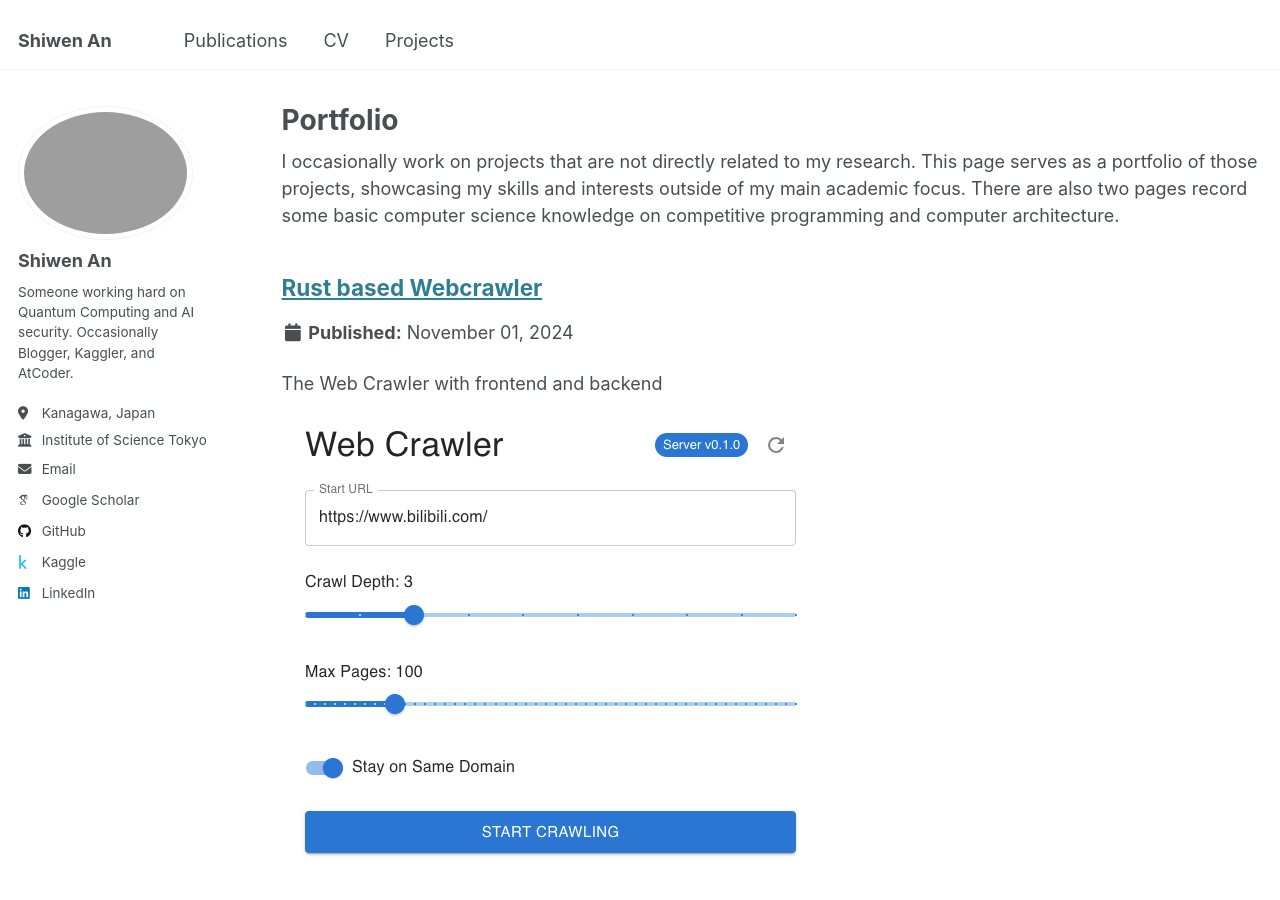
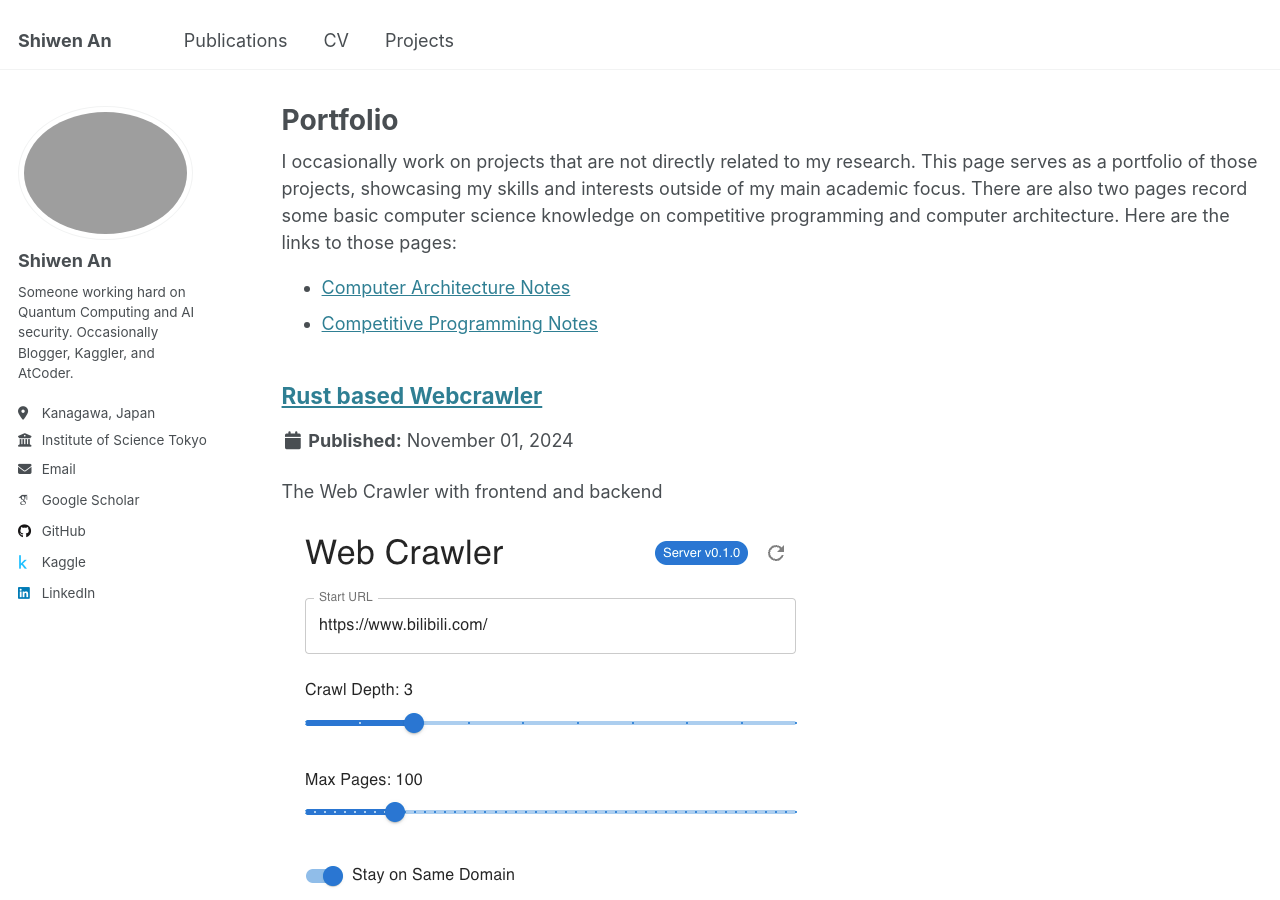
Before and after one commit to zazabap/zazabap.github.io, a Jekyll site: the page built from _pages/portfolio.html, in a window 1280 px wide and 900 px high. Built offline with Jekyll 4.4.1, drawn with Linux system fonts in a browser that asks for light colours; some web fonts are replaced.

Commit message:
Update portfolio

```diff
--- a/_pages/portfolio.html
+++ b/_pages/portfolio.html
@@ -10,6 +10,11 @@ author_profile: true
 I occasionally work on projects that are not directly related to my research.
 This page serves as a portfolio of those projects, showcasing my skills and interests outside of my main academic focus.
 There are also two pages record some basic computer science knowledge on competitive programming and computer architecture.
+Here are the links to those pages:
+<ul>
+  <li><a href="https://zazabap.github.io/os">Computer Architecture Notes</a></li>
+  <li><a href="https://zazabap.github.io/algo">Competitive Programming Notes</a></li>
+</ul>
 
 {% for post in site.portfolio %}
   {% include archive-single.html %}
```
